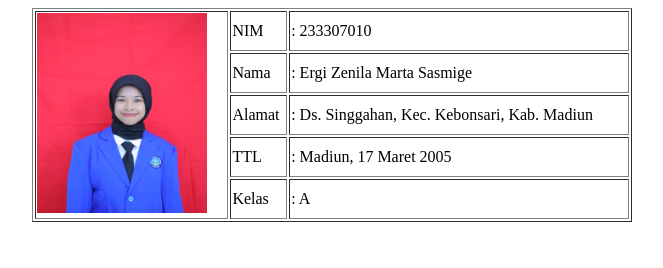
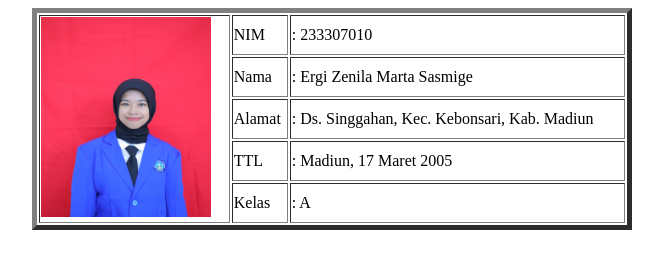
Before and after one commit to ezms1735/HTML-DASAR, a plain HTML site: page Latihan_1_7.html in a window 1280 px wide. Shown: the whole page, without its empty margins (308-971 px from the left). Drawn offline with Linux system fonts and the light colour scheme.

Commit message:
menambahkan biodata

```diff
--- a/Latihan_1_7.html
+++ b/Latihan_1_7.html
@@ -7,7 +7,7 @@
 
         <body>
             <center>
-            <table border="1px" style="background-color: #fff" width="600px%">
+            <table border="5px" style="background-color: #fff" width="600px%">
                 <tr>
                     <td rowspan="5" <center> <img src="pasfoto.JPG" width="170px" height="200px" alt="pasfoto"> </center></td>
                     <td> NIM </td>
```
Also changed, not shown: Latihan_1_8.html (+1 -1 lines).
